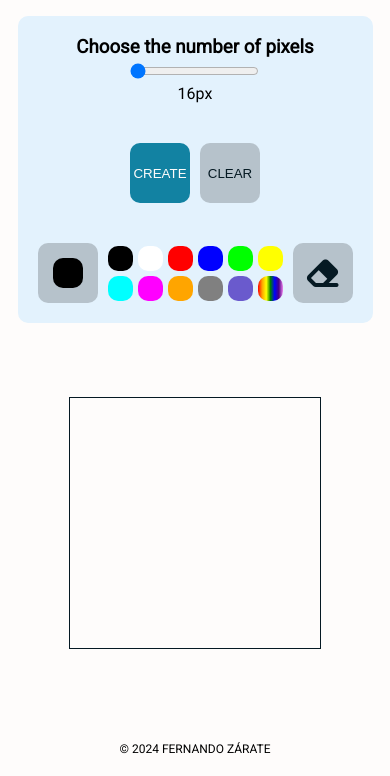
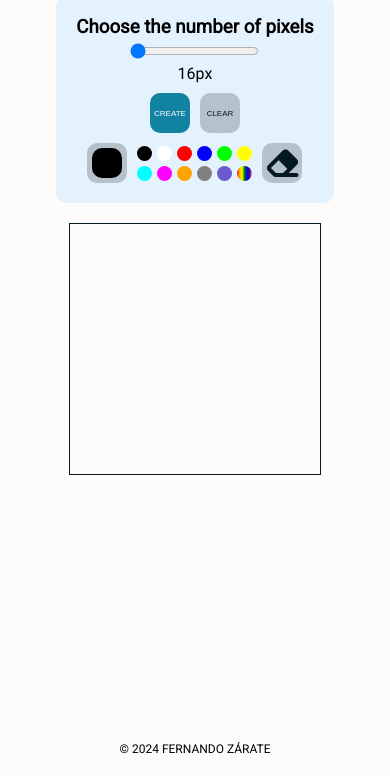
Before and after one commit to fernandozarate07/Etch-a-Sketch, a plain HTML site: page index.html in a window 390 px wide. Shown: the part 68-844 px from the top of the page. Drawn offline with Linux system fonts and the light colour scheme.

Commit message:
Change styles in drawControlContainer in responsive designed

```diff
--- a/styles.css
+++ b/styles.css
@@ -232,16 +232,44 @@ button {
 #footer p {
   font-size: 0.75rem;
 }
-/* Estilos para 576px */
-@media (max-width: 576px) {
-  .drawDiv {
-    width: 250px;
-    height: 250px;
-  }
-}
 /* Estilos para 992px */
 @media (max-width: 992px) {
   #drawControlContainer {
     flex-direction: column;
   }
 }
+/* Estilos para 576px */
+@media (max-width: 576px) {
+  #app {
+    gap: 0;
+  }
+  .drawDiv {
+    width: 250px;
+    height: 250px;
+  }
+  #drawControlContainer {
+    gap: 10px;
+  }
+  #buttomControlDiv button {
+    width: 40px;
+    height: 40px;
+
+    font-size: 0.5rem;
+  }
+  .indicadorContainer {
+    width: 40px;
+    height: 40px;
+  }
+  .color {
+    width: 15px;
+    height: 15px;
+  }
+  .eraser {
+    width: 40px;
+    height: 40px;
+  }
+  #drawContainer {
+    align-items: flex-start;
+    margin-top: 20px;
+  }
+}
```
